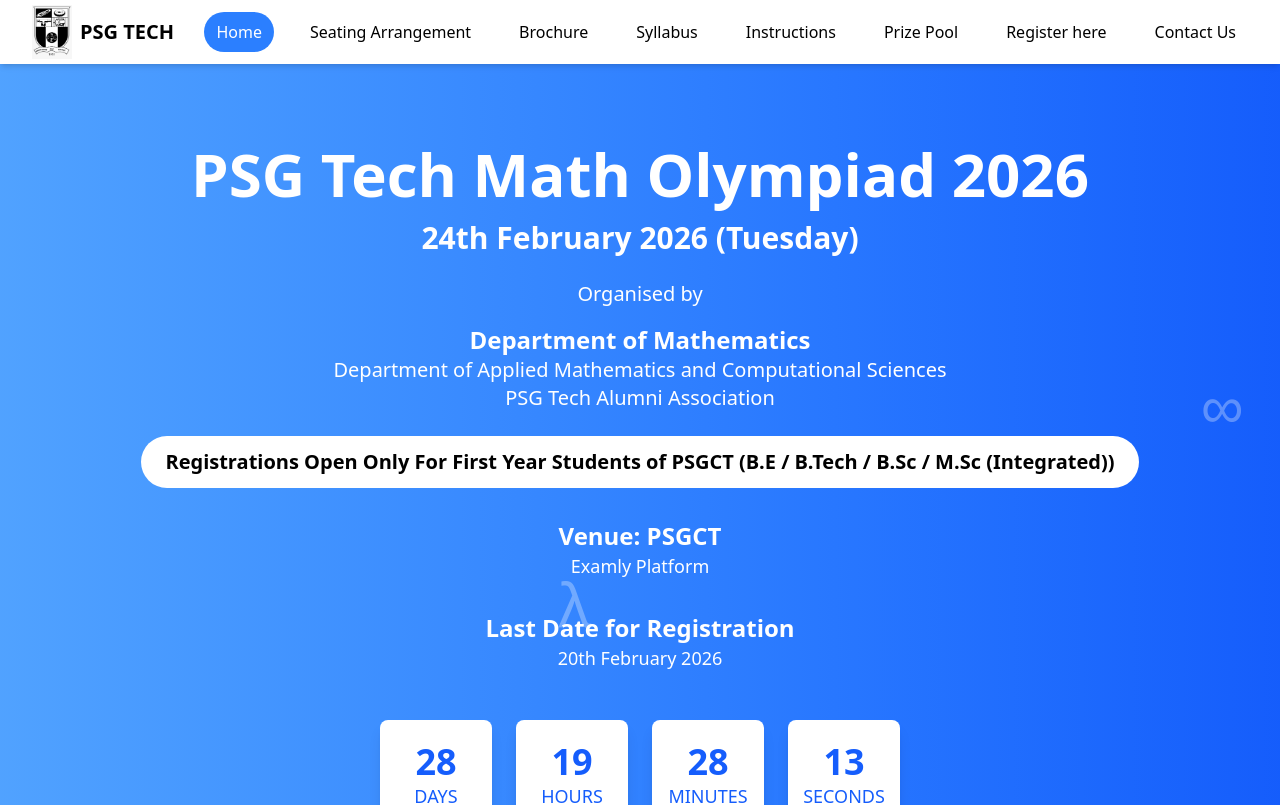
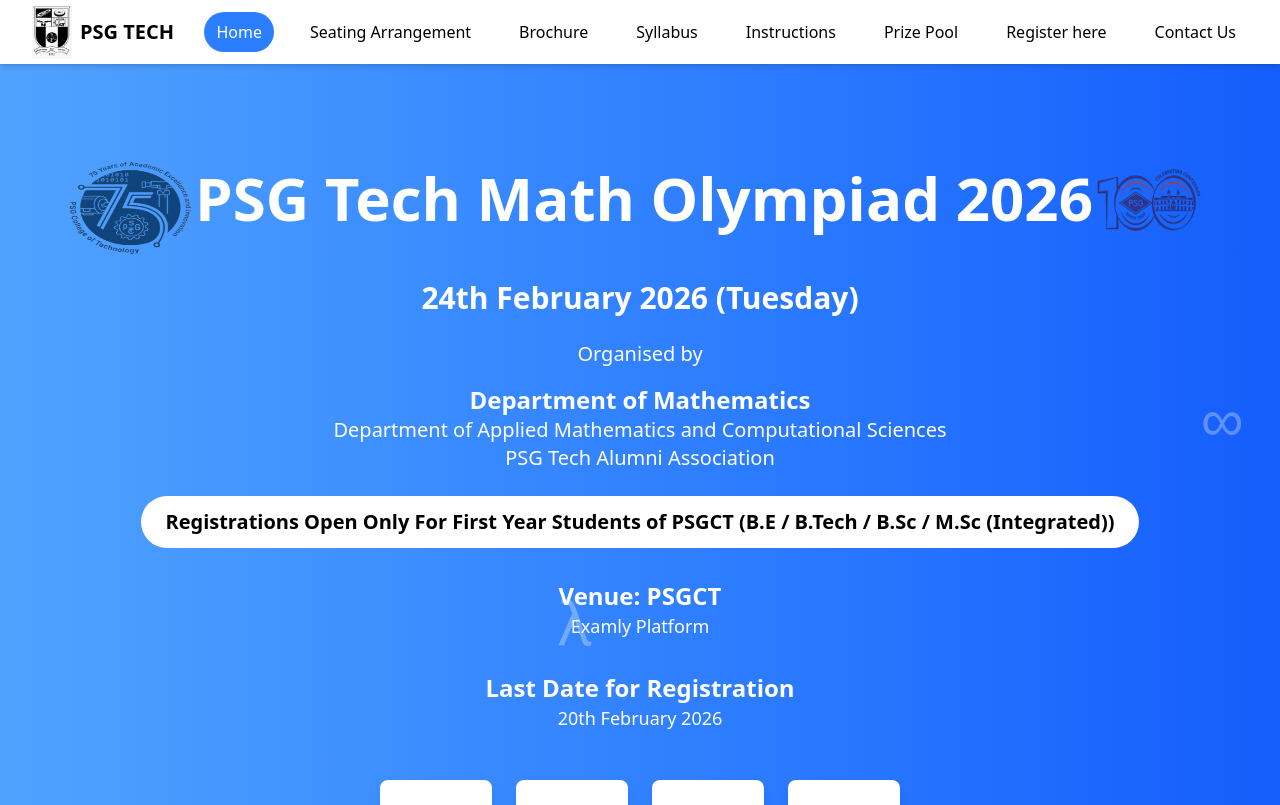
Before and after one commit to harshith-shiva/matholympiad, a React (Vite) app: page / in a window 1280 px wide. Shown: the top 805 px of the page. Built offline with nearby package versions, Linux system fonts and the light colour scheme.

Commit message:
added images

```diff
--- a/src/components/MainContent.tsx
+++ b/src/components/MainContent.tsx
@@ -46,10 +46,20 @@ const LandingPage = () => {
       <Navbar />
       <FloatingMathBackground />
 
-      <div className="container mx-auto px-4 py-20 text-center relative z-10">
-        <h1 className="text-4xl md:text-6xl font-bold mb-4">
-          PSG Tech Math Olympiad 2026
-        </h1>
+      <div className="container mx-auto px-1 py-20 text-center relative z-10">
+
+       <div className="relative flex justify-center py-6">
+          <img src="/assets/images/6f2fb31c-cb95-44dc-b28d-e0112a75081b-removebg-preview.png" alt="" className="w-32 h-24 -mt-2 " />
+
+          <h1 className="text-4xl md:text-6xl font-bold mb-4 ml-0">
+            PSG Tech Math Olympiad 2026
+          </h1>
+
+          <img src="/assets/images/57615bcf-0b49-4415-ba75-99a7a0b9d3bd-removebg-preview.png" alt="" className="w-32 h-24 -mt-4 -ml-2" />
+
+        </div>
+
+
         <h2 className="text-2xl md:text-3xl font-semibold mb-6">
           24th February 2026 (Tuesday)
         </h2>
@@ -92,6 +102,7 @@ const LandingPage = () => {
           ))}
         </div>
       </div>
+
       <div className="py-16 bg-white">
       <div className="container mx-auto px-6 lg:px-20">
         <div className="grid grid-cols-1 md:grid-cols-3 gap-8">
```
Also changed, not shown: public/assets/images/57615bcf-0b49-4415-ba75-99a7a0b9d3bd-removebg-preview.png (added), public/assets/images/6f2fb31c-cb95-44dc-b28d-e0112a75081b-removebg-preview.png (added).
